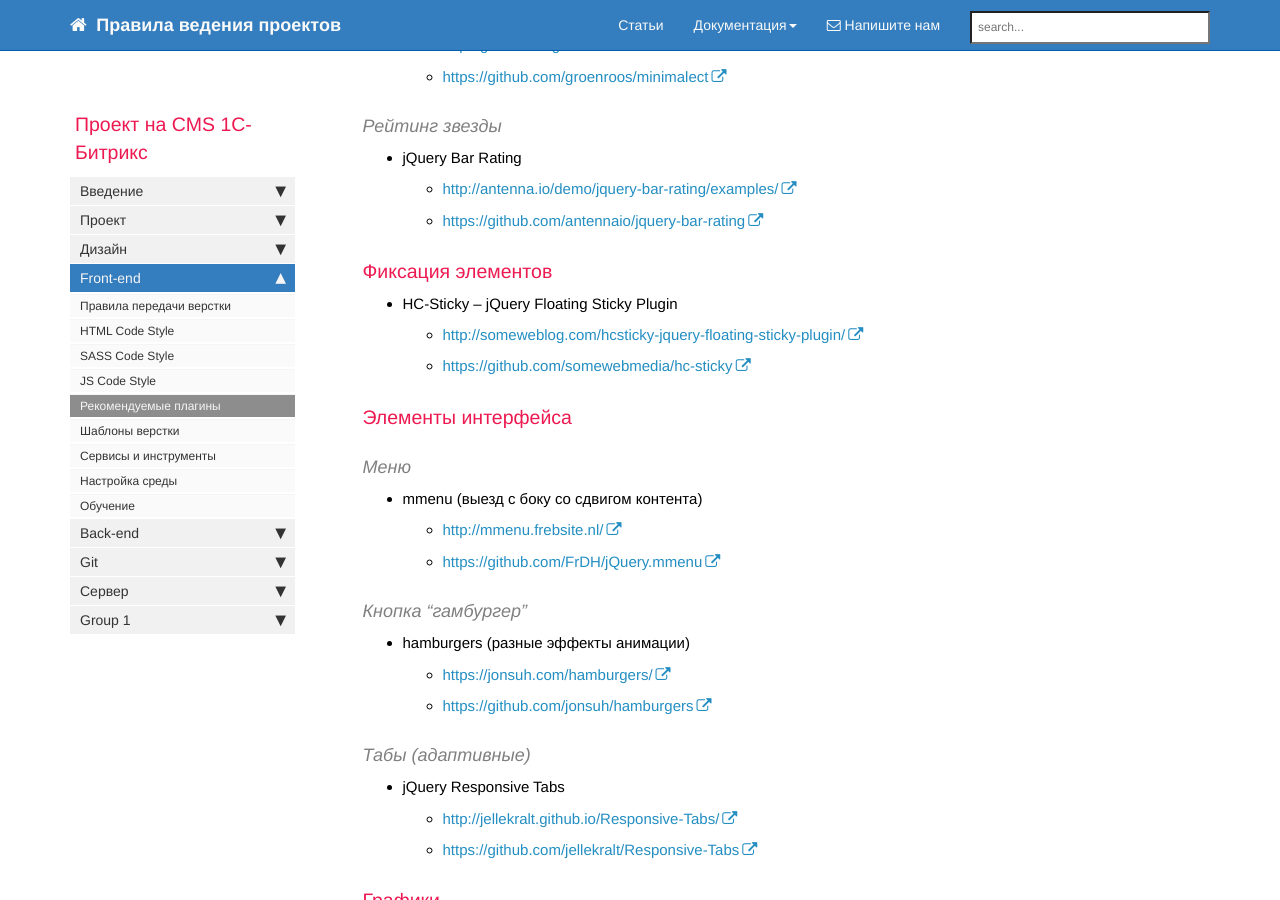
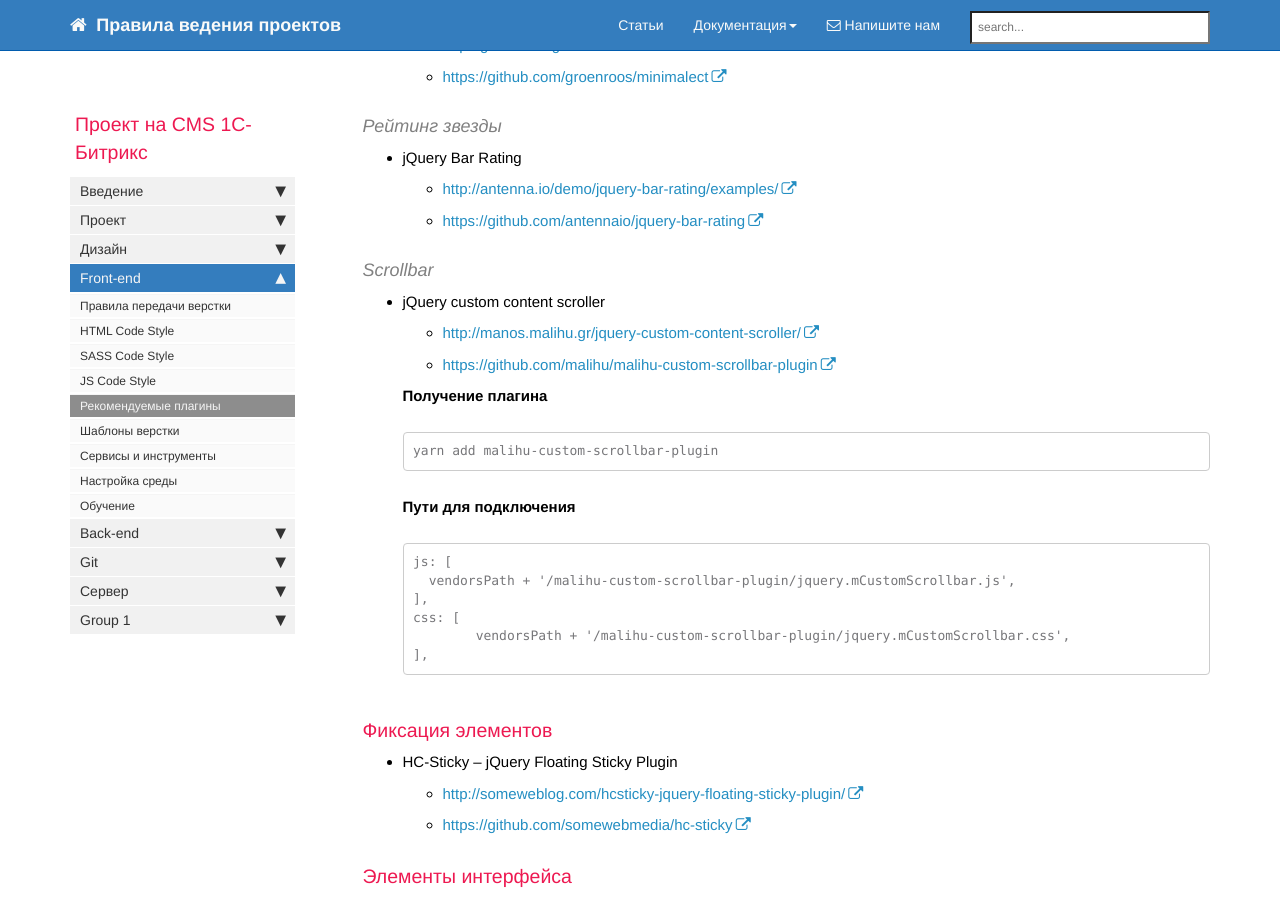
Before and after one commit to gdecider/gdecider.github.io, a Jekyll site: the page built from pages/bx/bx_front-recomend-plugins.md, in a window 1280 px wide and 900 px high, scrolled down 3874 px. Built offline with Jekyll 4.4.1, drawn with Linux system fonts in a browser that asks for light colours; nearby versions of some CDN libraries; comment, search, counter and statistics services are not loaded.

Commit message:
Update bx_front-recomend-plugins.md

````diff
--- a/pages/bx/bx_front-recomend-plugins.md
+++ b/pages/bx/bx_front-recomend-plugins.md
@@ -228,6 +228,31 @@ yarn add jquery-smooth-scroll
 
   * [https://github.com/antennaio/jquery-bar-rating](https://github.com/antennaio/jquery-bar-rating)
 
+#### Scrollbar
+
+* jQuery custom content scroller
+
+  * [http://manos.malihu.gr/jquery-custom-content-scroller/](http://manos.malihu.gr/jquery-custom-content-scroller/)
+
+  * [https://github.com/malihu/malihu-custom-scrollbar-plugin](https://github.com/malihu/malihu-custom-scrollbar-plugin)
+
+  **Получение плагина**
+
+  ```bash
+  yarn add malihu-custom-scrollbar-plugin
+  ```
+
+  **Пути для подключения**
+
+  ```
+  js: [
+	vendorsPath + '/malihu-custom-scrollbar-plugin/jquery.mCustomScrollbar.js',
+  ],
+  css: [
+  	vendorsPath + '/malihu-custom-scrollbar-plugin/jquery.mCustomScrollbar.css',
+  ],
+  ```
+
 ### Фиксация элементов
 
 * HC-Sticky – jQuery Floating Sticky Plugin
````
